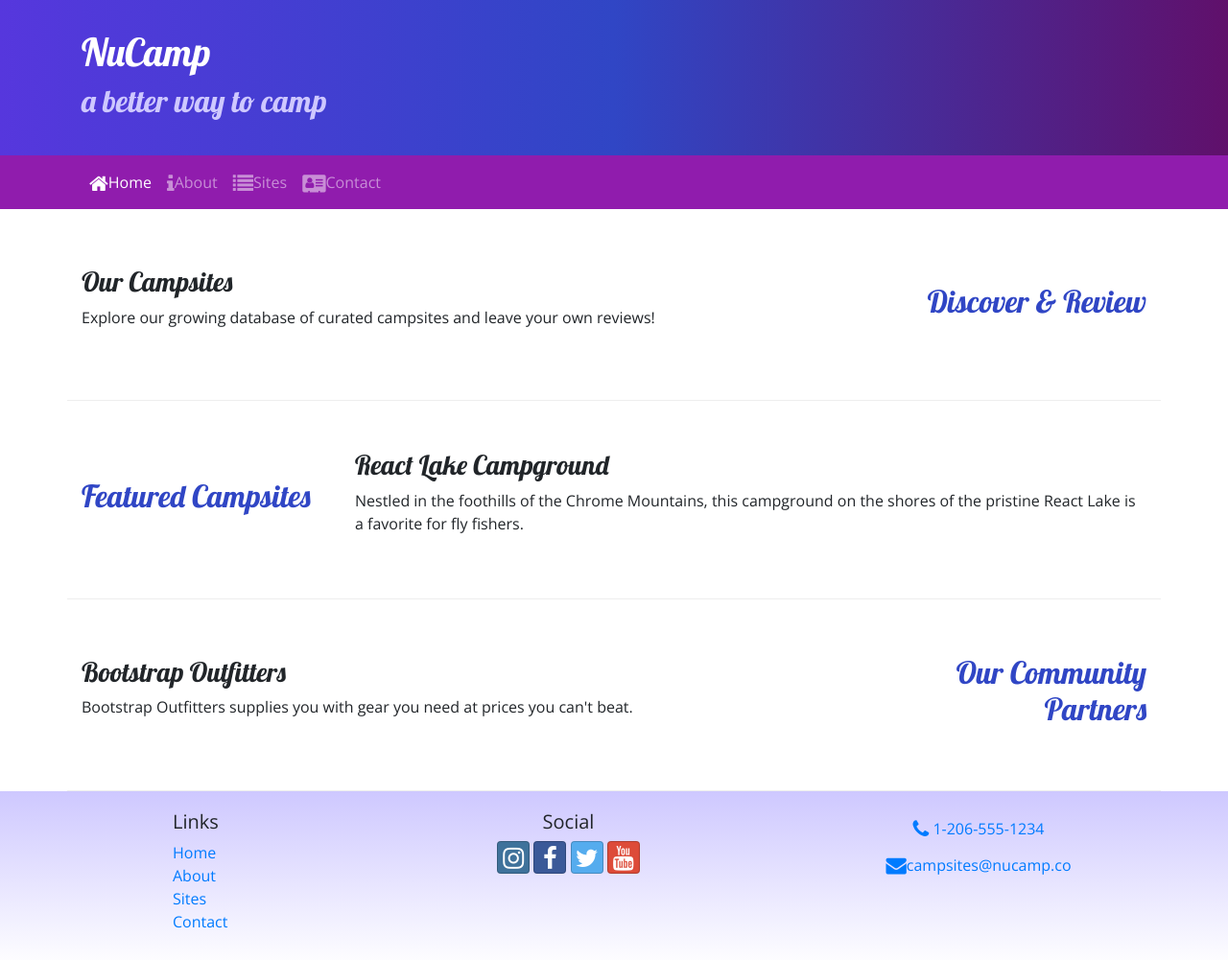
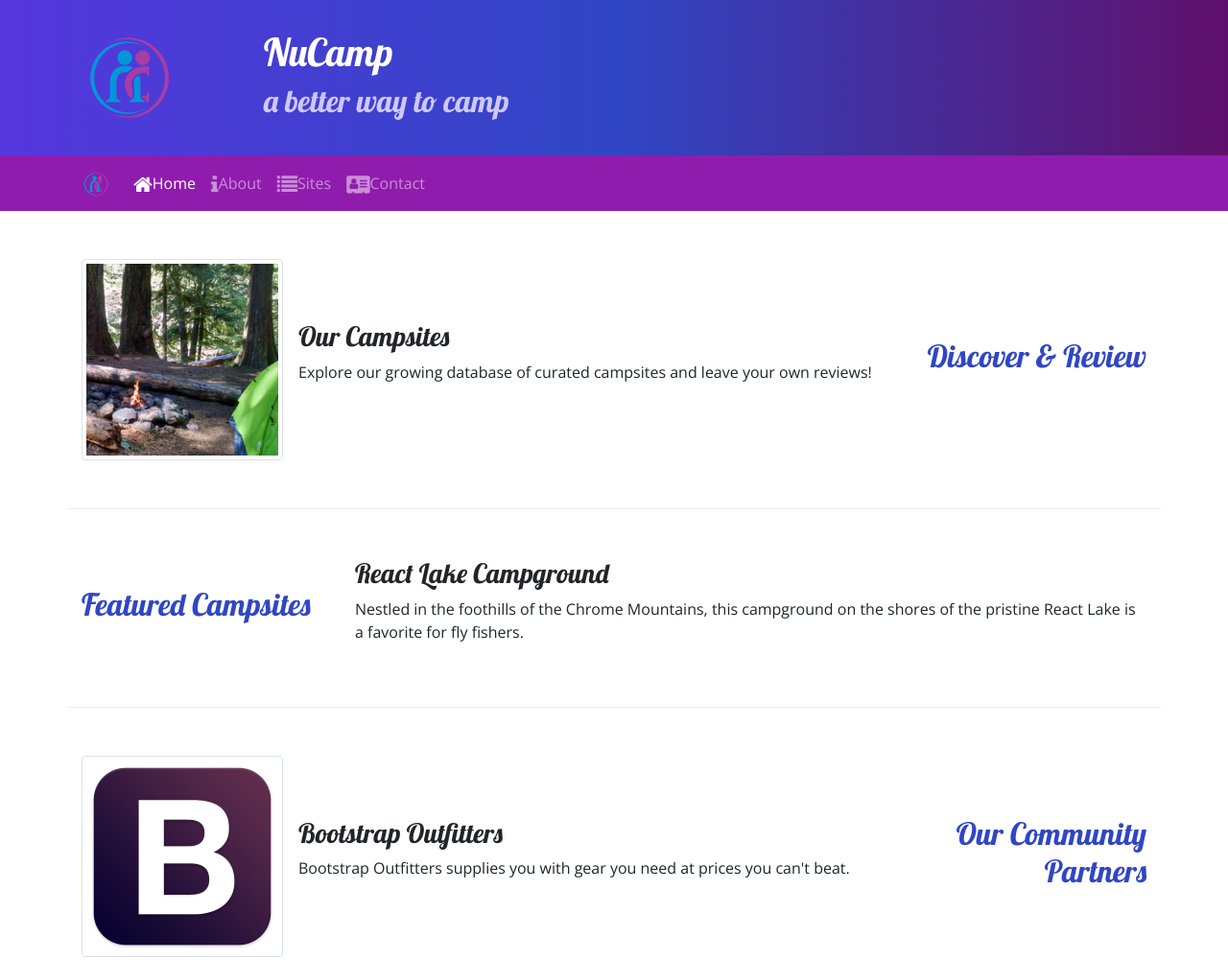
Before and after one commit to eddyhood/nucamp-bootstrap, a website: page index.html in a window 1280 px wide. Shown: the top 1001 px of the page at 96% size. Drawn offline with nearby package versions, Linux system fonts and the light colour scheme.

Commit message:
Images and Media

```diff
--- a/index.html
+++ b/index.html
@@ -22,6 +22,9 @@
     <header class="jumbotron jumbotron-fluid">
         <div class="container">
             <div class="row">
+                <div class="col-4 col-sm-3 col-md-2 align-self-center">
+                    <a href="index.html"><img src="./img/logo.png" class="img-fluid" alt=""></a>
+                </div>
                 <div class="col">
                     <h1>NuCamp</h1>
                     <h2>a better way to camp</h2>
@@ -31,10 +34,11 @@
     </header>
 
     <nav class="navbar navbar-expand-sm navbar-dark sticky-top">
-        <button class="navbar-toggler ml-auto" type="button" data-toggle="collapse" data-target="#nucampNavbar">
-            <span class="navbar-toggler-icon"></span>
-        </button>
         <div class="container">
+            <a href="#" class="navbar-brand"><img src="./img/logo.png" height="30" width="30" alt=""></a>
+            <button class="navbar-toggler" type="button" data-toggle="collapse" data-target="#nucampNavbar">
+                <span class="navbar-toggler-icon"></span>
+            </button>
             <div class="collapse navbar-collapse" id="nucampNavbar">
                 <ul class="navbar-nav">
                     <li class="nav-item active"><a href="#" class="nav-link"><i class="fa fa-home fa-lg"></i>Home</a></li>
@@ -52,8 +56,13 @@
                 <h2 class="text-sm-right">Discover & Review</h2>
             </div>
             <div class="col">
-                <h3>Our Campsites</h3>
-                <p class="d-none d-sm-block">Explore our growing database of curated campsites and leave your own reviews!</p>
+                <div class="media">
+                    <img class="d-flex mr-3 img-thumbnail" src="img/breadcrumb-trail-thumb.jpg" alt="Breadcrumb Trail" />
+                    <div class="media-body align-self-center">
+                        <h3>Our Campsites</h3>
+                        <p class="d-none d-sm-block">Explore our growing database of curated campsites and leave your own reviews!</p>
+                    </div>
+                </div>
             </div>
         </div>
     </div>
@@ -76,8 +85,13 @@
                 <h2 class="text-sm-right">Our Community Partners</h2>
             </div>
             <div class="col">
-                <h3>Bootstrap Outfitters</h3>
-                <p class="d-none d-sm-block">Bootstrap Outfitters supplies you with gear you need at prices you can't beat.</p>
+                <div class="media">
+                    <img class="d-flex mr-3 img-thumbnail" src="./img/bootstrap-thumb.png" alt="Bootstrap Outfitters" />
+                    <div class="media-body align-self-center">
+                        <h3>Bootstrap Outfitters</h3>
+                        <p class="d-none d-sm-block">Bootstrap Outfitters supplies you with gear you need at prices you can't beat.</p>
+                    </div>
+                </div>
             </div>
         </div>
     </div>
```
Also changed, not shown: aboutus.html (+8 -3 lines), contactus.html (+5 -1 lines), img/bootstrap-thumb.png (added), img/breadcrumb-trail-thumb.jpg (added), img/breadcrumb-trail.jpg (added), img/chrome-river-thumb.jpg (added), img/chrome-river.jpg (added), img/logo.png (added), img/react-lake-thumb.jpg (added), img/react-lake.jpg (added), 1 other file.
